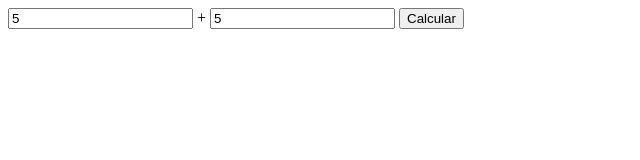
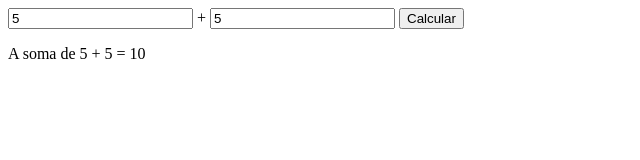
Before and after one commit to GuilhermeGLS/JavaScript-DC, a plain HTML site: page DOM/Desafios/calculadora/index.html in a window 1280 px wide. Both pictures are taken after typing "5", "5" into the empty fields and a click on the button "Calcular". Shown: the whole page, without its empty margins (0-640 px from the left). Drawn offline with Linux system fonts and the light colour scheme.

Commit message:
Basico da calculadora no javascript feito

```diff
--- a/DOM/Desafios/calculadora/index.html
+++ b/DOM/Desafios/calculadora/index.html
@@ -2,14 +2,14 @@
 <html lang="en">
 <head>
     <meta charset="UTF-8">
-    <meta name="viewport" content="width= , initial-scale=1.0">
+    <meta name="viewport" content="width=device-width, initial-scale=1.0">
     <title>Document</title>
     <link rel="stylesheet" href="style.css">
 </head>
 <body>
     <input type="number" name="n1" id="n1"> + <input type="number" name="n2" id="n2">
     <input type="button" value="Calcular" onclick="calcular()">
-
+    <p id="txt">Resposta</p>
 
 
     <script src="script.js"></script>
--- a/DOM/Desafios/calculadora/script.js
+++ b/DOM/Desafios/calculadora/script.js
@@ -1,3 +1,13 @@
+let n1 = document.getElementById('n1')
+let n2 = document.getElementById('n2')
+
 function calcular(){
+    let num1 = parseFloat(n1.value)
+    let num2 = parseFloat(n2.value)
 
+    if(!isNaN(num1) && !isNaN(num2)){
+        let soma = num1 + num2
+        let resposta = document.getElementById('txt')
+        resposta.innerHTML = `A soma de ${num1} + ${num2} = ${soma}`
+    }
 }
```
